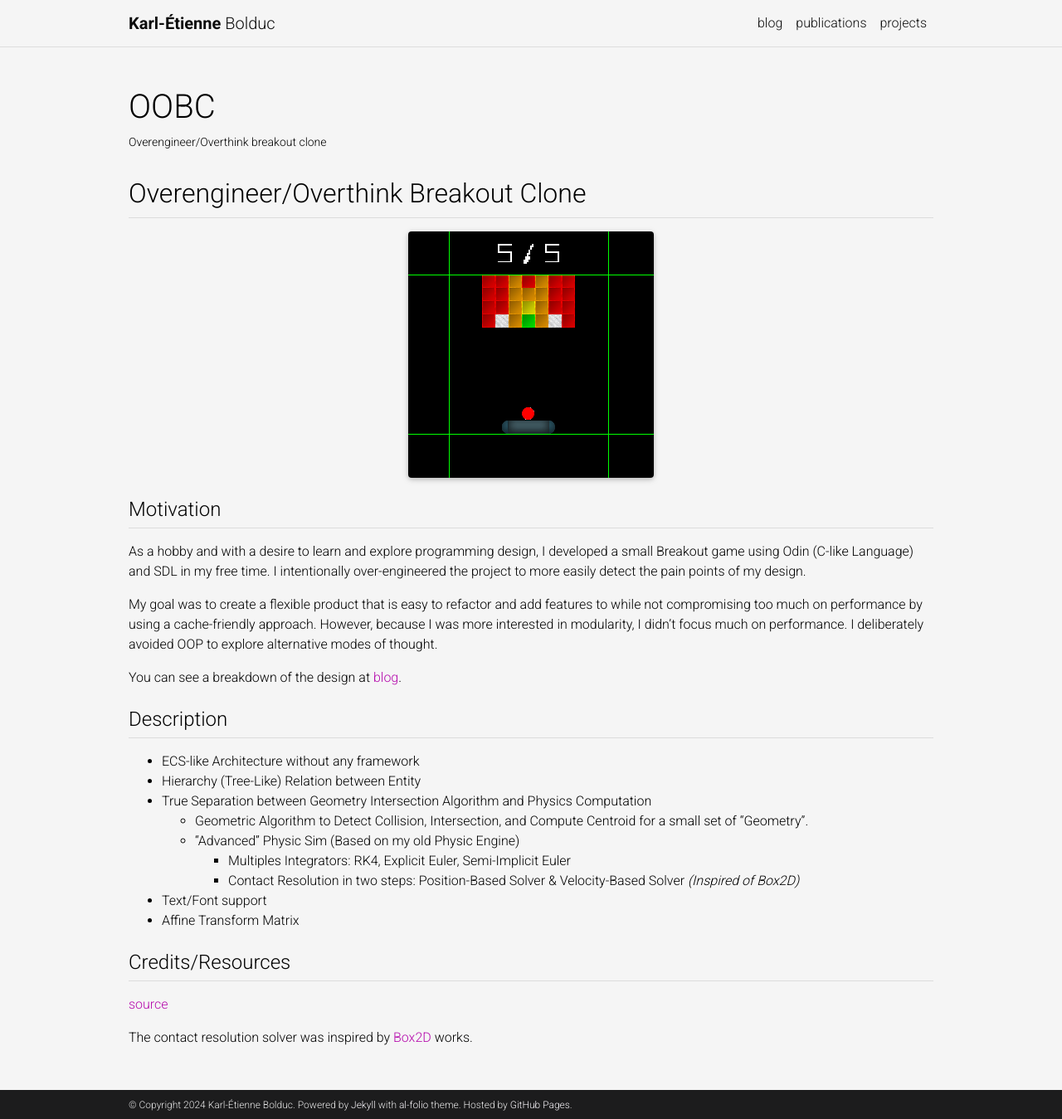
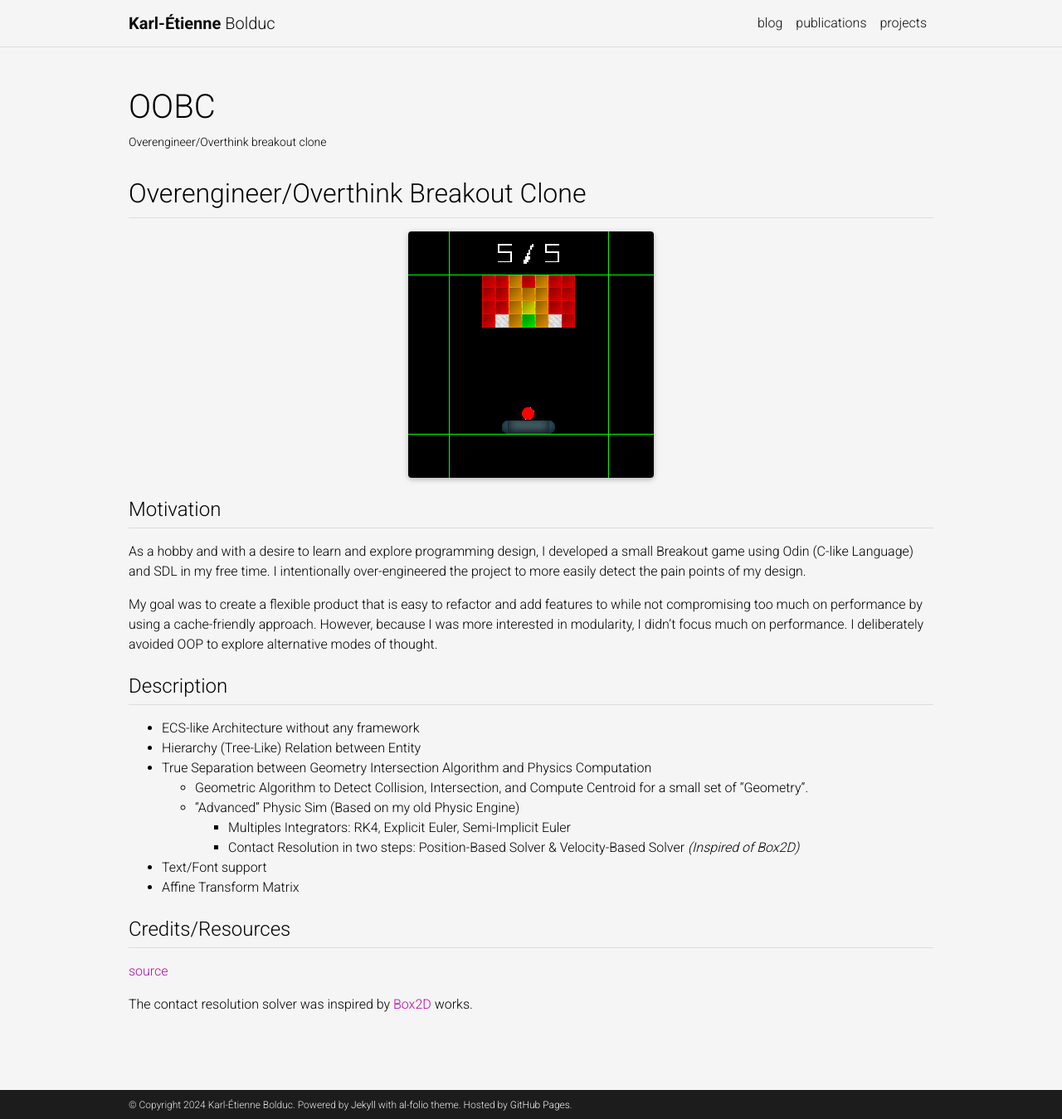
Before and after one commit to bolducke/bolducke.github.io, a Jekyll site: the page built from _projects/oobc.md, in a window 1280 px wide and 1349 px high. Shown: the whole window at 83% size. Built offline with Jekyll 4.4.1, drawn with Linux system fonts in a browser that asks for light colours; full-size pictures stand in for the smaller copies a plugin makes; comment, search, counter and statistics services are not loaded; a style sheet for code colours, icons or effects is not loaded.

Commit message:
Remove link to blog

```diff
--- a/_projects/oobc.md
+++ b/_projects/oobc.md
@@ -19,8 +19,6 @@ As a hobby and with a desire to learn and explore programming design, I develope
 
 My goal was to create a flexible product that is easy to refactor and add features to while not compromising too much on performance by using a cache-friendly approach. However, because I was more interested in modularity, I didn’t focus much on performance. I deliberately avoided OOP to explore alternative modes of thought.
 
-You can see a breakdown of the design at [blog](https://bolducke.github.io/blog/2023/design_takeaway_ecsarchetype/).
-
 ## Description
 
 * ECS-like Architecture without any framework
```
